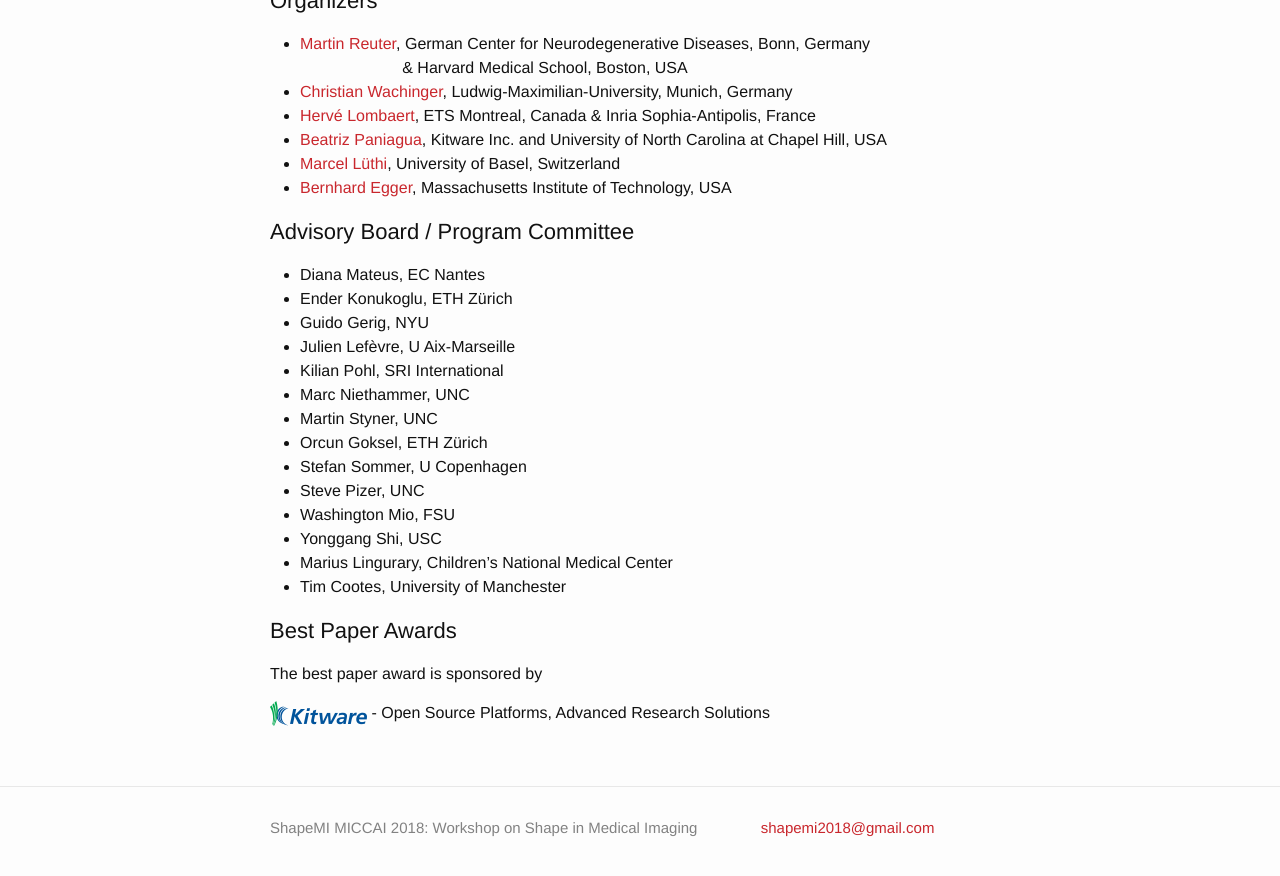
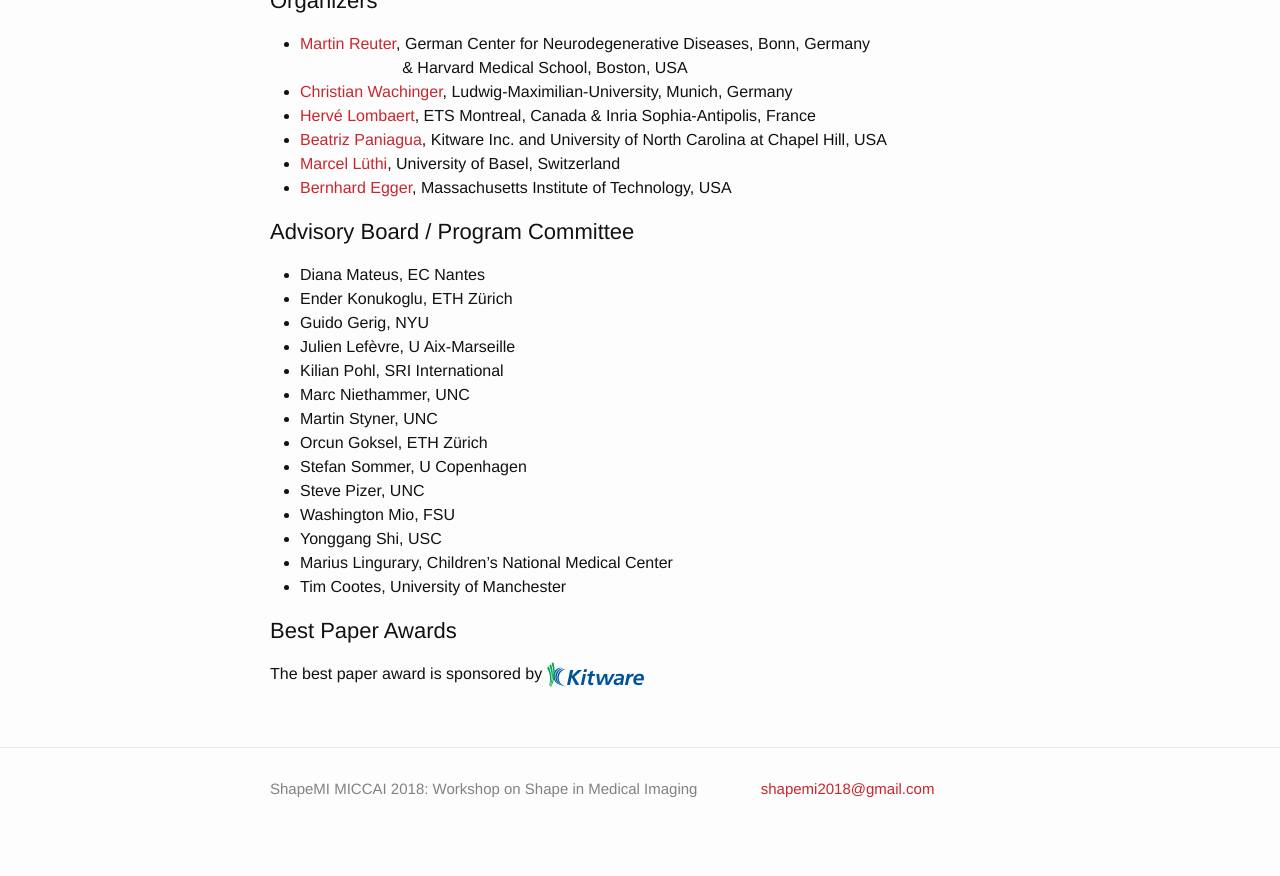
Before and after one commit to shapemi/shapemi2020, a Jekyll site: the page built from index.md, in a window 1280 px wide and 900 px high, scrolled down 1413 px. Shown: the top 876 px of the window. Built offline with Jekyll 4.4.1, drawn with Linux system fonts in a browser that asks for light colours; our own code applies the rules of GitHub Pages for plain Markdown files.

Commit message:
Update index.md

```diff
--- a/index.md
+++ b/index.md
@@ -49,6 +49,4 @@ Today’s image data usually represents 3D geometric structures, often describin
 - Tim Cootes, University of Manchester
 
 # Best Paper Awards
-The best paper award is sponsored by
-
-[![Kitware](images/kitware.png)](https://www.kitware.com/) - Open Source Platforms, Advanced Research Solutions
+The best paper award is sponsored by [![Kitware](images/kitware.png)](https://www.kitware.com/)
```
